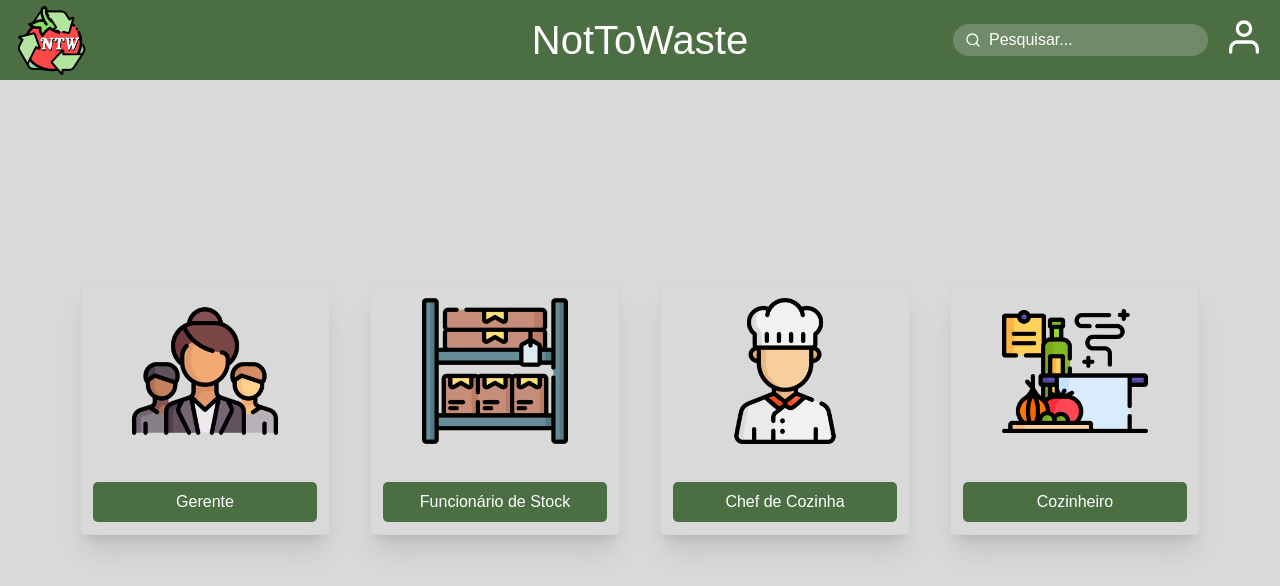
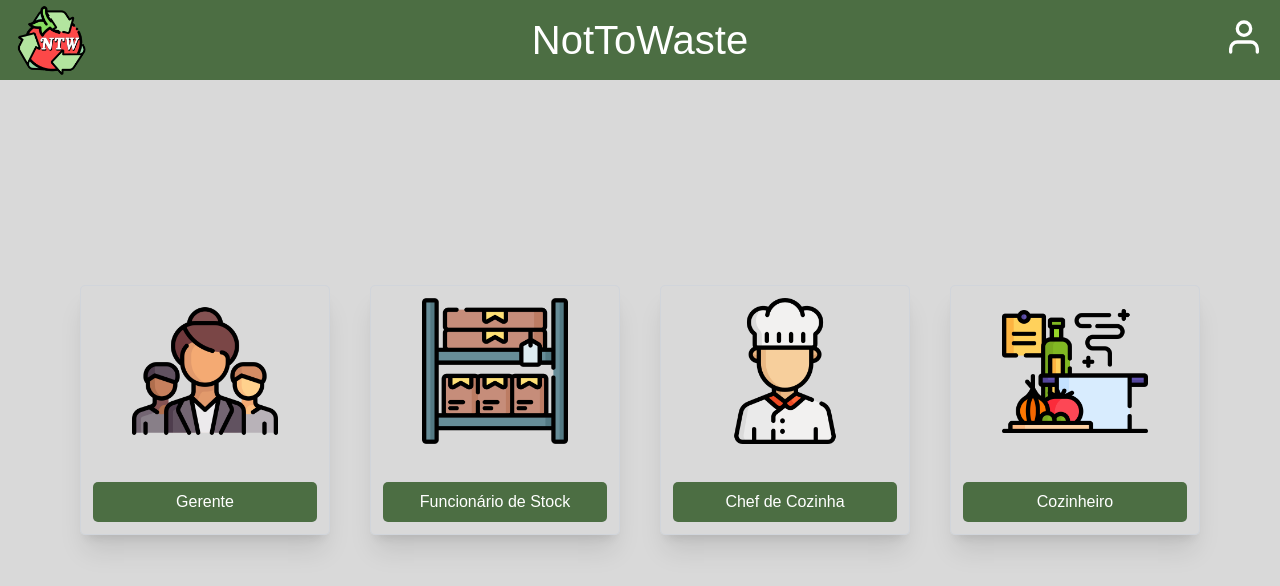
Before and after one commit to mimicarreira13/NotToWaste, a React (Vite) app: page / in a window 1280 px wide. Shown: the top 586 px of the page. Built offline with nearby package versions, Linux system fonts and the light colour scheme; a web font is replaced by a local one.

Commit message:
feat: search fild doesn't appear on the navbar anymore

```diff
--- a/src/components/Navbar.tsx
+++ b/src/components/Navbar.tsx
@@ -1,5 +1,4 @@
 import { useEffect, useState } from "react";
-import { FiSearch } from "react-icons/fi";
 import { Link, useLocation } from "react-router-dom";
 import UserMenu from "./UserMenu";
 
@@ -41,31 +40,9 @@ export default function Navbar() {
                         NotToWaste
                     </Link>
                 )}
-
-                {isCompact && (
-                    <div className="flex items-center bg-white/20 rounded-full px-3 py-1 hover:bg-white/30 transition w-full max-w-xs">
-                        <FiSearch className="text-white" />
-                        <input
-                            type="text"
-                            placeholder="Pesquisar..."
-                            className="bg-transparent placeholder-white text-white ml-2 outline-none w-full"
-                        />
-                    </div>
-                )}
             </div>
 
             <div className="flex items-center gap-4 justify-end flex-1">
-                {!isCompact && (
-                    <div className="flex items-center bg-white/20 rounded-full px-3 py-1 hover:bg-white/30 transition">
-                        <FiSearch className="text-white" />
-                        <input
-                            type="text"
-                            placeholder="Pesquisar..."
-                            className="bg-transparent placeholder-white text-white ml-2 outline-none"
-                        />
-                    </div>
-                )}
-
                 {!hideUserMenu && <UserMenu />}
             </div>
         </nav>
```
